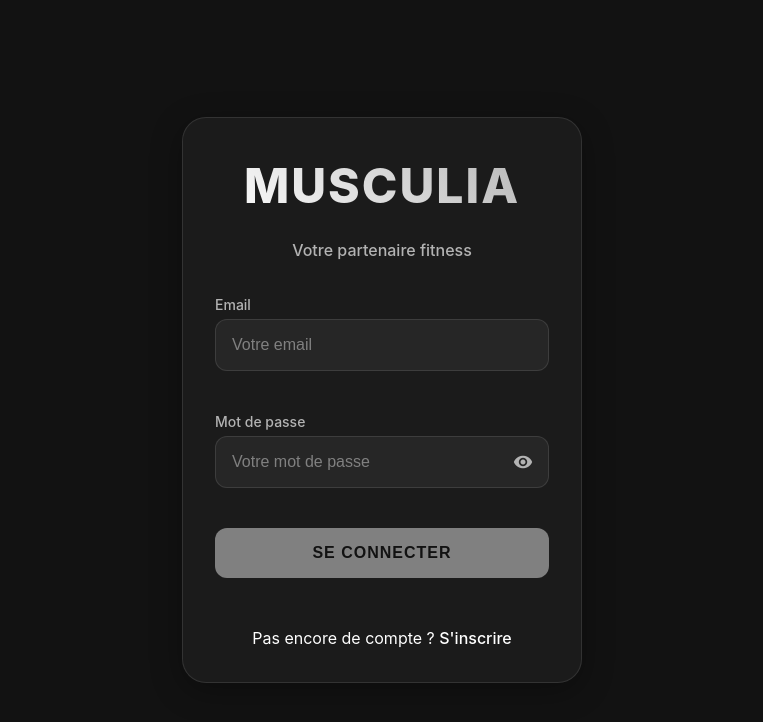
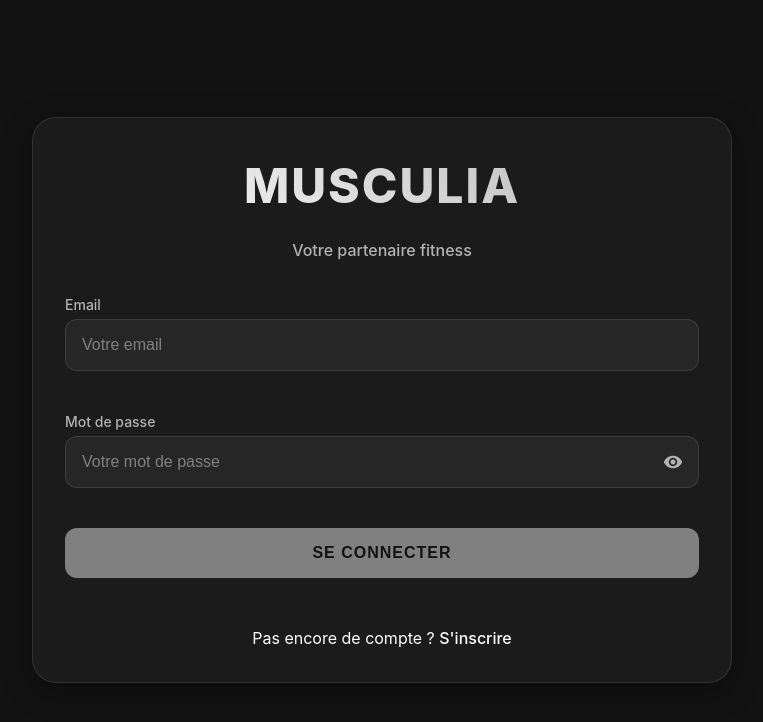
Before and after one commit to LumyaZ/musculia-front, an Angular app: page /auth/login in a window 1280 px wide. Shown: the top 722 px of the page, without its empty margins (258-1021 px from the left). Built offline with nearby package versions, Linux system fonts and the light colour scheme.

Commit message:
style: augmentation de la largeur des cartes pour une meilleure lisibilité

```diff
--- a/src/app/views/auth/login/login.component.scss
+++ b/src/app/views/auth/login/login.component.scss
@@ -11,7 +11,7 @@
 
 .login-card {
   width: 100%;
-  max-width: 400px;
+  max-width: 500px;
   padding: map.get($spacing, 'xl');
   @include glass-effect;
   border-radius: 24px;
@@ -258,3 +258,9 @@
     padding: map.get($spacing, 'xl');
   }
 }
+
+@include responsive('desktop') {
+  .login-card {
+    max-width: 700px;
+  }
+}
--- a/src/app/views/auth/register/register.component.scss
+++ b/src/app/views/auth/register/register.component.scss
@@ -11,7 +11,7 @@
 
 .login-card {
   width: 100%;
-  max-width: 400px;
+  max-width: 500px;
   padding: map.get($spacing, 'xl');
   @include glass-effect;
   border-radius: 24px;
@@ -207,6 +207,18 @@
   }
 }
 
+@include responsive('tablet') {
+  .login-card {
+    padding: map.get($spacing, 'xl');
+  }
+}
+
+@include responsive('desktop') {
+  .login-card {
+    max-width: 700px;
+  }
+}
+
 .password-requirements {
   margin-top: 0.5rem;
   padding: 0.5rem;
--- a/src/app/views/user-profile/user-profile.component.scss
+++ b/src/app/views/user-profile/user-profile.component.scss
@@ -11,7 +11,7 @@
 
 .profile-content {
   width: 100%;
-  max-width: 400px;
+  max-width: 500px;
   padding: map.get($spacing, 'xl');
   @include glass-effect;
   border-radius: 24px;
```
